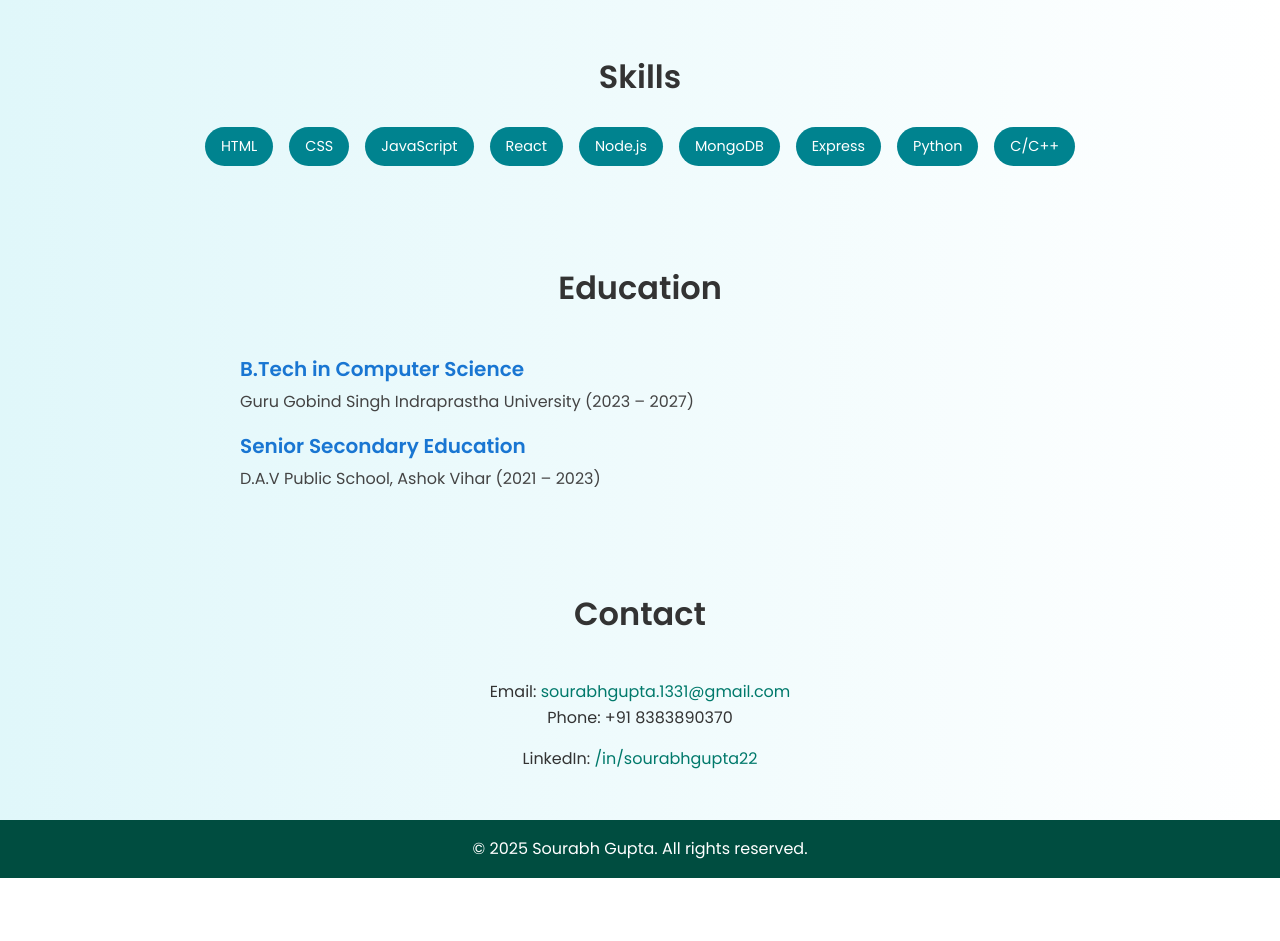
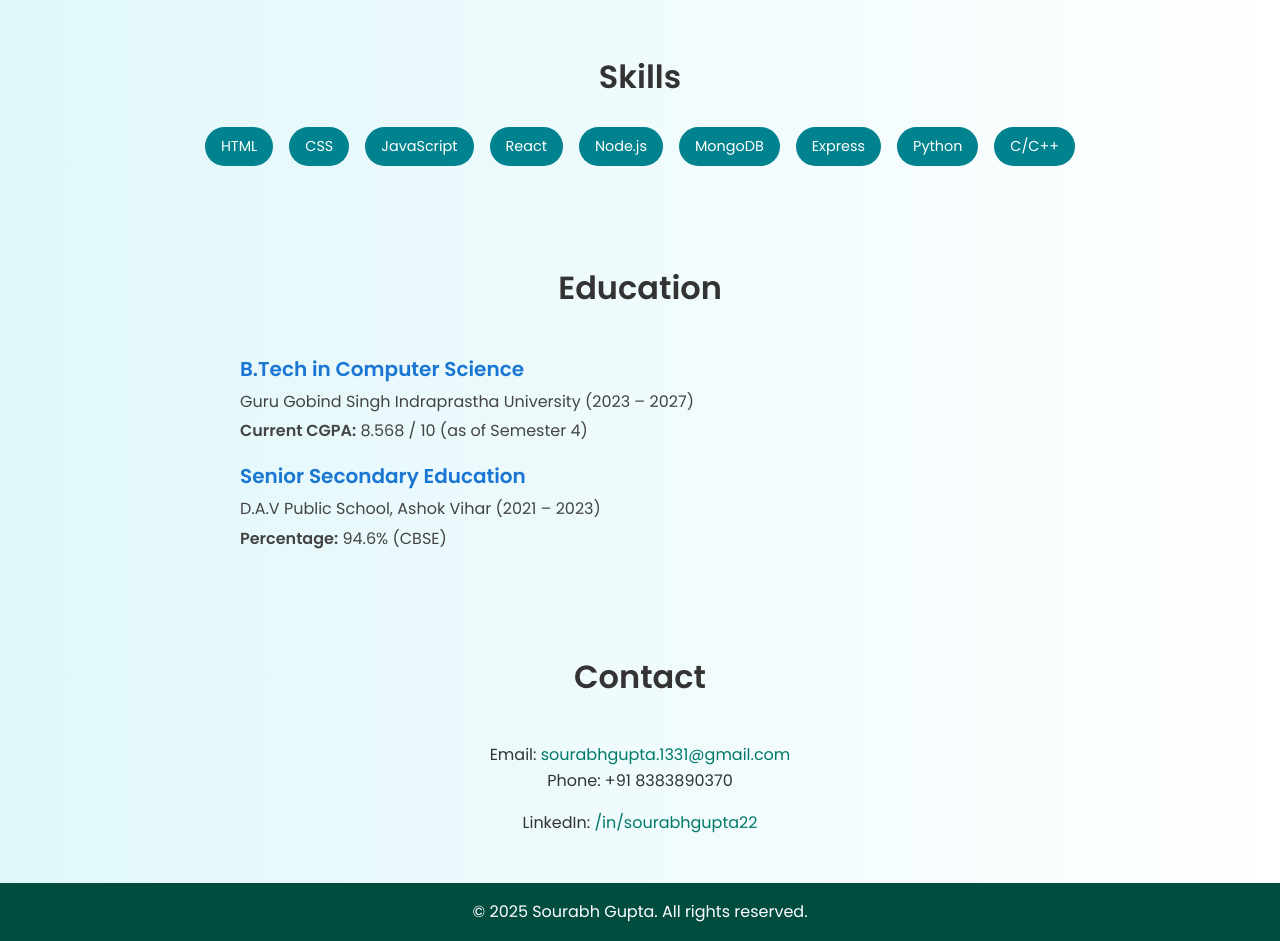
Before and after one commit to Sourabhgupta-11/Portfolio, a plain HTML site: page index.html in a window 1280 px wide. Shown: the part 1105-2046 px from the top of the page. Before the commit the page ends 1983 px from the top, so only its background shows below. Drawn offline with Linux system fonts and the light colour scheme.

Commit message:
Some fixes

```diff
--- a/index.html
+++ b/index.html
@@ -78,10 +78,13 @@
       <div class="edu-item">
         <h3>B.Tech in Computer Science</h3>
         <p>Guru Gobind Singh Indraprastha University (2023 – 2027)</p>
+        <p><strong>Current CGPA:</strong> 8.568 / 10 (as of Semester 4)</p>
       </div>
       <div class="edu-item">
         <h3>Senior Secondary Education</h3>
         <p>D.A.V Public School, Ashok Vihar (2021 – 2023)</p>
+        <p><strong>Percentage:</strong> 94.6% (CBSE)</p>
+        <p></p>
       </div>
     </div>
   </section>
```
